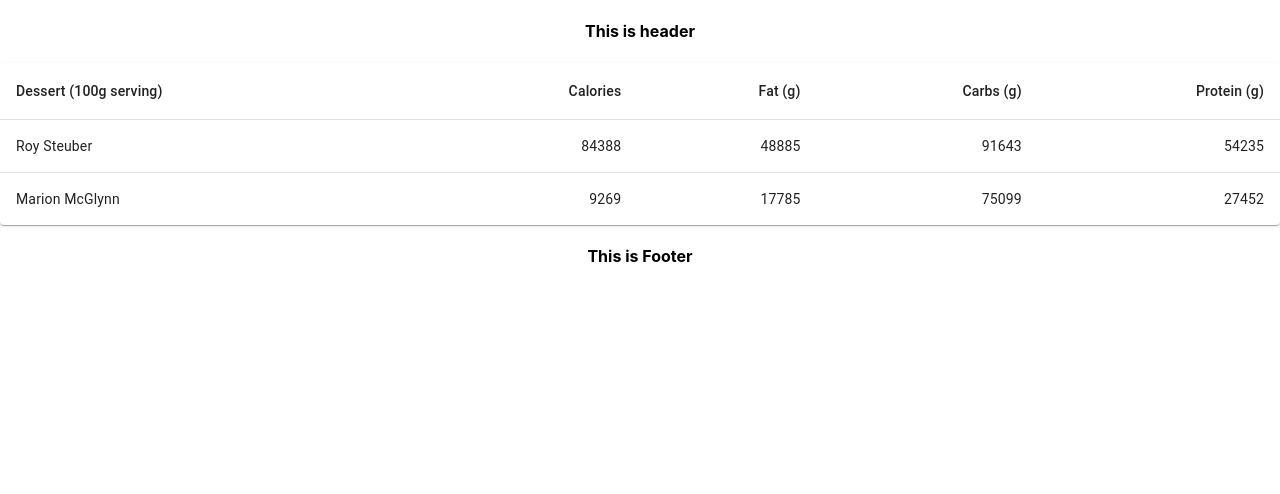
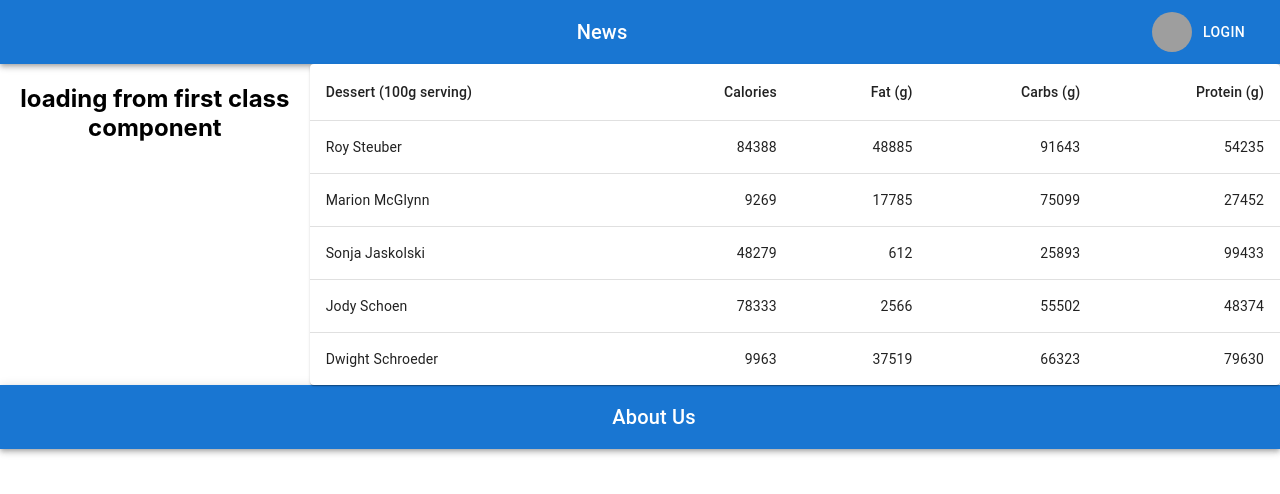
Before and after one commit to Balu567/myReact, a React (Create React App) app: page / in a window 1280 px wide. Shown: the top 494 px of the page. Built offline with nearby package versions, Linux system fonts and the light colour scheme; grey boxes are pictures that could not be loaded.

Commit message:
header and footer

```diff
--- a/src/App.js
+++ b/src/App.js
@@ -6,7 +6,6 @@ import Footer from "./Footer";
 import Header from "./Header";
 
 function App() {
-  const name = <h1> balu</h1>;
   return (
     <div className="App">
       <Header />
--- a/src/Details/data.js
+++ b/src/Details/data.js
@@ -1,20 +1,14 @@
 var faker = require("faker");
 
-const newdata = [
-  {
+let meta = () => {
+  return {
     name: faker.name.findName(),
     calories: faker.random.number(),
     fat: faker.random.number(),
     carbs: faker.random.number(),
     protein: faker.random.number(),
-  },
-  {
-    name: faker.name.findName(),
-    calories: faker.random.number(),
-    fat: faker.random.number(),
-    carbs: faker.random.number(),
-    protein: faker.random.number(),
-  },
-];
+  };
+};
 
+let newdata = [...Array(5)].map((_, idx) => meta());
 export default newdata;
--- a/src/Details/index.js
+++ b/src/Details/index.js
@@ -6,6 +6,10 @@ import TableContainer from "@mui/material/TableContainer";
 import TableHead from "@mui/material/TableHead";
 import TableRow from "@mui/material/TableRow";
 import Paper from "@mui/material/Paper";
+
+import "../style.css";
+
+import First from "../First";
 
 import newdata from "./data";
 
@@ -25,6 +29,8 @@ console.log(newdata);
 
 function Details() {
   return (
+    <div class="rowC">
+      <First />
       <TableContainer component={Paper}>
         <Table sx={{ minWidth: 650 }} aria-label="simple table">
           <TableHead>
@@ -54,6 +60,7 @@ function Details() {
           </TableBody>
         </Table>
       </TableContainer>
+    </div>
   );
 }
 export default Details;
--- a/src/First.js
+++ b/src/First.js
@@ -1,16 +1,11 @@
 import React from "react";
-import Fun1 from "./Fun1";
+
 class First extends React.Component {
   render() {
     return (
       <div>
-        <h1>loading from first class component</h1>
-        <Fun1 name="from first class component" age="23" height="5.4"></Fun1>
-        <Fun1
-          name="another reusable from first class component"
-          age="23"
-          height="5.4"
-        ></Fun1>
+        <h2>loading from first class component</h2>
+        {/* <Fun1 name="from first class component" age="23" height="5.4"></Fun1> */}
       </div>
     );
   }
--- a/src/Footer/index.js
+++ b/src/Footer/index.js
@@ -1,7 +1,31 @@
 import React from "react";
 
+import AppBar from "@mui/material/AppBar";
+import Box from "@mui/material/Box";
+import Toolbar from "@mui/material/Toolbar";
+import Typography from "@mui/material/Typography";
+import Button from "@mui/material/Button";
+import IconButton from "@mui/material/IconButton";
+
 function Footer() {
-  return <h4>This is Footer </h4>;
+  return (
+    <Box sx={{ flexGrow: 1 }} color="color">
+      <AppBar position="static">
+        <Toolbar>
+          <IconButton
+            size="large"
+            edge="start"
+            color="inherit"
+            aria-label="menu"
+            sx={{ mr: 2 }}
+          ></IconButton>
+          <Typography variant="h6" component="div" sx={{ flexGrow: 1 }}>
+            About Us
+          </Typography>
+        </Toolbar>
+      </AppBar>
+    </Box>
+  );
 }
 
 export default Footer;
--- a/src/Header/index.js
+++ b/src/Header/index.js
@@ -1,7 +1,37 @@
 import React from "react";
 
+import AppBar from "@mui/material/AppBar";
+import Box from "@mui/material/Box";
+import Toolbar from "@mui/material/Toolbar";
+import Typography from "@mui/material/Typography";
+import Button from "@mui/material/Button";
+import IconButton from "@mui/material/IconButton";
+import Avatar from "@mui/material/Avatar";
+import Stack from "@mui/material/Stack";
+
 function Header() {
-  return <h4>This is header </h4>;
+  return (
+    <Box sx={{ flexGrow: 1 }}>
+      <AppBar position="static">
+        <Toolbar>
+          <IconButton
+            size="large"
+            edge="start"
+            color="inherit"
+            aria-label="menu"
+            sx={{ mr: 2 }}
+          ></IconButton>
+          <Typography variant="h6" component="div" sx={{ flexGrow: 1 }}>
+            News
+          </Typography>
+          <Stack direction="row" spacing={2}>
+            <Avatar alt="Balaraju" src="../static/images/butterfly.jpg" />
+          </Stack>
+          <Button color="inherit">Login</Button>
+        </Toolbar>
+      </AppBar>
+    </Box>
+  );
 }
 
 export default Header;
--- a/src/style.css
+++ b/src/style.css
@@ -1,3 +1,7 @@
 .fun1css {
   text-align: center;
 }
+.rowC {
+  display: flex;
+  flex-direction: row;
+}
```
Also changed, not shown: 1 other file (tests, documents, lock files or other folders). Lines whose indentation alone changed are shown as unchanged.
